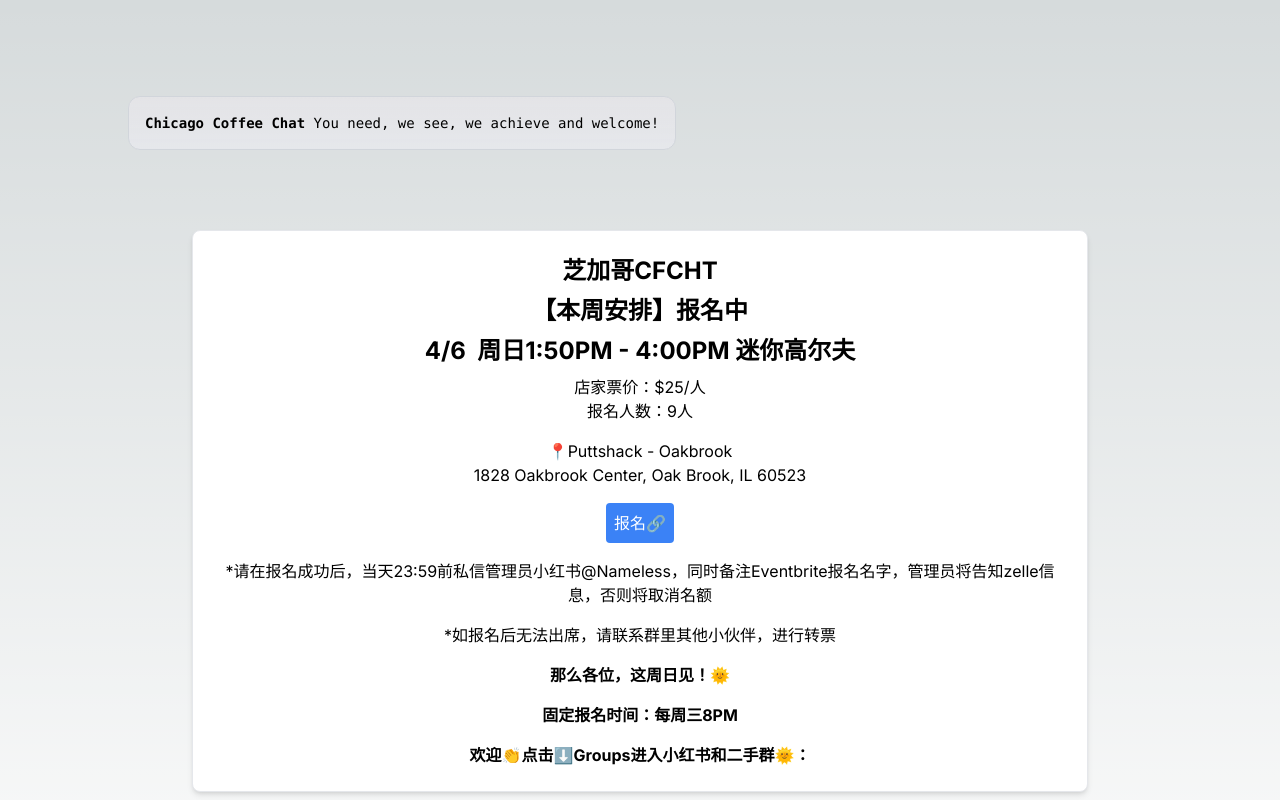
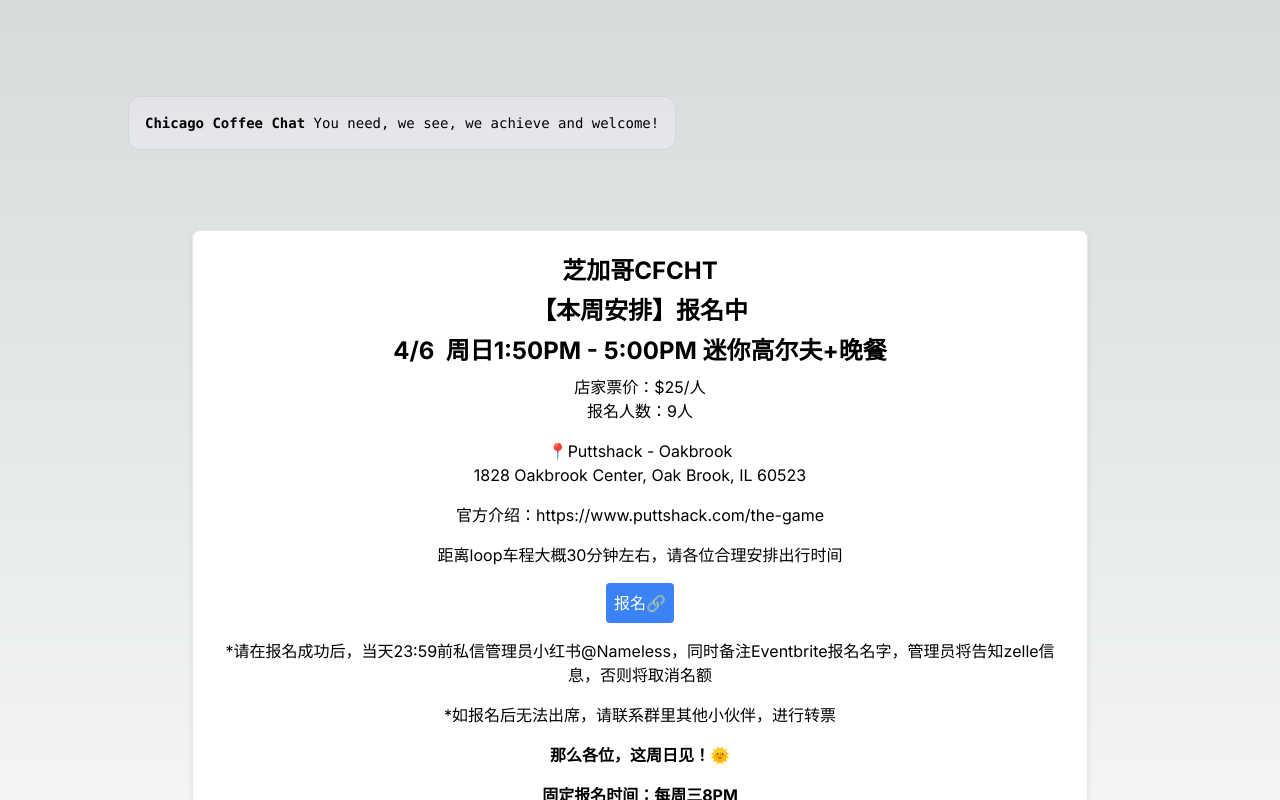
Before and after one commit to Brack-Wang/nextjs, a Next.js app: page / in a window 1280 px wide. Shown: the top 800 px of the page. Built offline with nearby package versions, Linux system fonts and the light colour scheme.

Commit message:
Update page.tsx

```diff
--- a/app/page.tsx
+++ b/app/page.tsx
@@ -23,9 +23,11 @@ export default function Home() {
       {/* TODO: Change the content for weekly events' information below */}
       {/* Event Details Replacement Start */}
         <h2 className="text-2xl font-bold mb-2">【本周安排】报名中</h2>
-        <h2 className="text-2xl font-bold mb-2">4/6  周日1:50PM - 4:00PM 迷你高尔夫</h2>
+        <h2 className="text-2xl font-bold mb-2">4/6  周日1:50PM - 5:00PM 迷你高尔夫+晚餐</h2>
         <p className="mb-4">店家票价：$25/人<br />报名人数：9人</p>
         <p className="mb-4">📍Puttshack - Oakbrook<br />1828 Oakbrook Center, Oak Brook, IL 60523</p>
+        <p className="mb-4">官方介绍：https://www.puttshack.com/the-game</p>
+        <p className="mb-4">距离loop车程大概30分钟左右，请各位合理安排出行时间</p>
         <a href="https://www.eventbrite.com/e/cfcht46-1250pm-400pm-tickets-1310612450119?aff=oddtdtcreator" target="_blank" className="inline-block bg-blue-500 text-white p-2 rounded hover:bg-blue-700 transition duration-300 ease-in-out">报名🔗</a>
         <p className="mt-4">*请在报名成功后，当天23:59前私信管理员小红书@Nameless，同时备注Eventbrite报名名字，管理员将告知zelle信息，否则将取消名额</p>
         <p className="mt-4">*如报名后无法出席，请联系群里其他小伙伴，进行转票</p>
```
